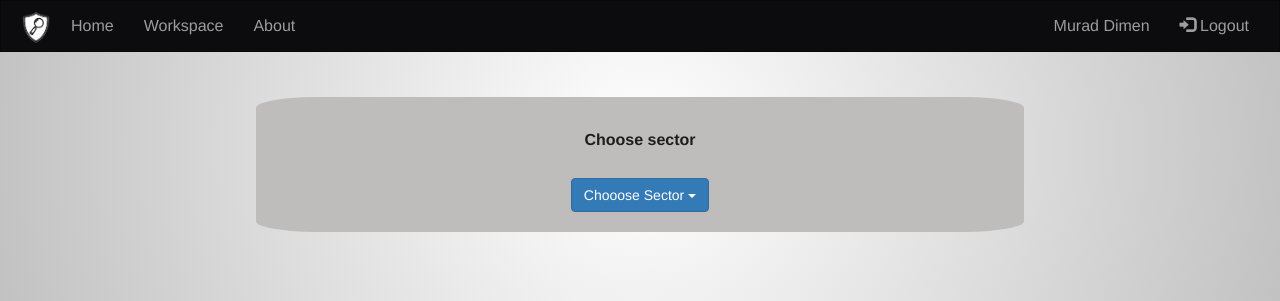
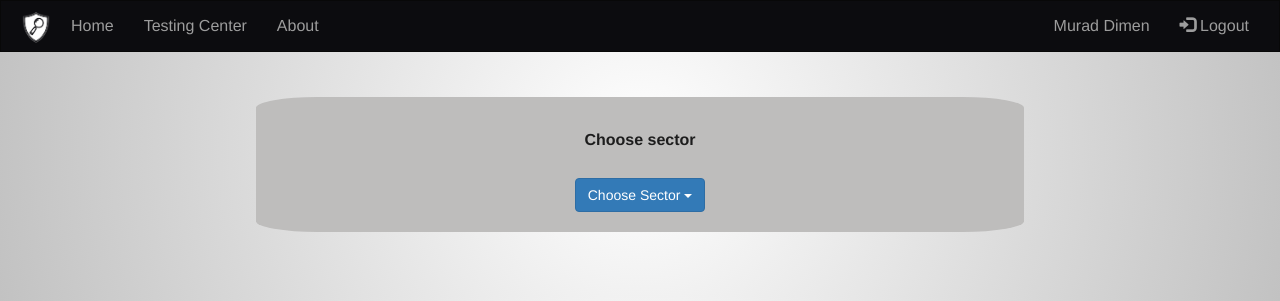
Before and after one commit to Bachelor2023Gr120/ProgramKode, a PHP site: page /legal/legal.php in a window 1280 px wide. Shown: the top 301 px of the page. Run offline with PHP 8.4, Linux system fonts and the light colour scheme; a user stored in the database is signed in.

Commit message:
legal php

```diff
--- a/legal/legal.php
+++ b/legal/legal.php
@@ -52,14 +52,14 @@ function Finance(){
       <div class="collapse navbar-collapse" id="myNavbar">
         <ul class="nav navbar-nav">
           <li><a href="../index.php">Home</a></li>
-          <li><a href="../Pages/Workspace.php">Workspace</a></li>
+          <li><a href="../Pages/TestingCenter.php">Testing Center</a></li>
           <li><a href="../Pages/about.php">About</a></li>
         </ul>
         <ul class="nav navbar-nav navbar-right">
         <?php
           if(isset($_SESSION['user_id'])) {
               // User is logged in, display username and Logout button
-            //  echo '<li><a href="../AdminPanel/adminPanel.php"><span class="glyphicon glyphicon-pencil"></span> Admin Panel</a></li>';
+              //echo '<li><a href="../AdminPanel/adminPanel.php"><span class="glyphicon glyphicon-pencil"></span> Admin Panel</a></li>';
               echo '<li><a><span style="margin:0; padding: 0;"id="username"></span></a></li>';
               echo '<li><a href="../Authentication/logout.php"><span class="glyphicon glyphicon-log-in"></span> Logout</a></li>';
           } else {
@@ -77,7 +77,7 @@ function Finance(){
     <main>
       <h2>Choose sector</h2>
       <div class="dropdown">
-        <button class="btn btn-primary dropdown-toggle" type="button" data-toggle="dropdown">Chooose Sector
+        <button class="btn btn-primary dropdown-toggle" type="button" data-toggle="dropdown">Choose Sector
         <span class="caret"></span></button>
         <ul class="dropdown-menu">
           <li id="finance" onclick="Finance()"><a>Finance</a></li>
--- a/legal/legalShowResults.php
+++ b/legal/legalShowResults.php
@@ -41,14 +41,14 @@
       <div class="collapse navbar-collapse" id="myNavbar">
         <ul class="nav navbar-nav">
           <li><a href="../index.php">Home</a></li>
-          <li><a href="../Pages/Workspace.php">Workspace</a></li>
+          <li><a href="../Pages/TestingCenter.php">Testing Center</a></li>
           <li><a href="../Pages/about.php">About</a></li>
         </ul>
         <ul class="nav navbar-nav navbar-right">
         <?php
           if(isset($_SESSION['user_id'])) {
               // User is logged in, display username and Logout button
-            //  echo '<li><a href="../AdminPanel/adminPanel.php"><span class="glyphicon glyphicon-pencil"></span> Admin Panel</a></li>';
+              //echo '<li><a href="../AdminPanel/adminPanel.php"><span class="glyphicon glyphicon-pencil"></span> Admin Panel</a></li>';
               echo '<li><a><span style="margin:0; padding: 0;"id="username"></span></a></li>';
               echo '<li><a href="../Authentication/logout.php"><span class="glyphicon glyphicon-log-in"></span> Logout</a></li>';
           } else {
```
